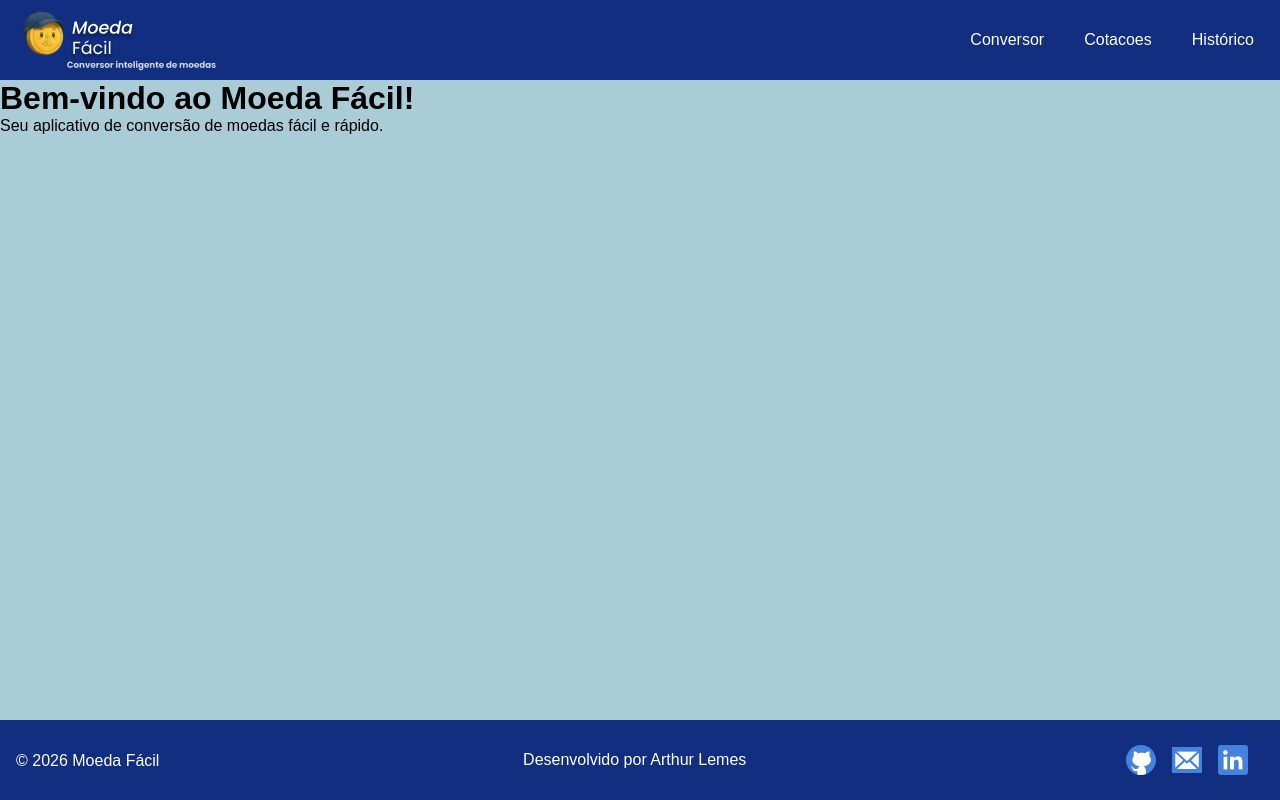
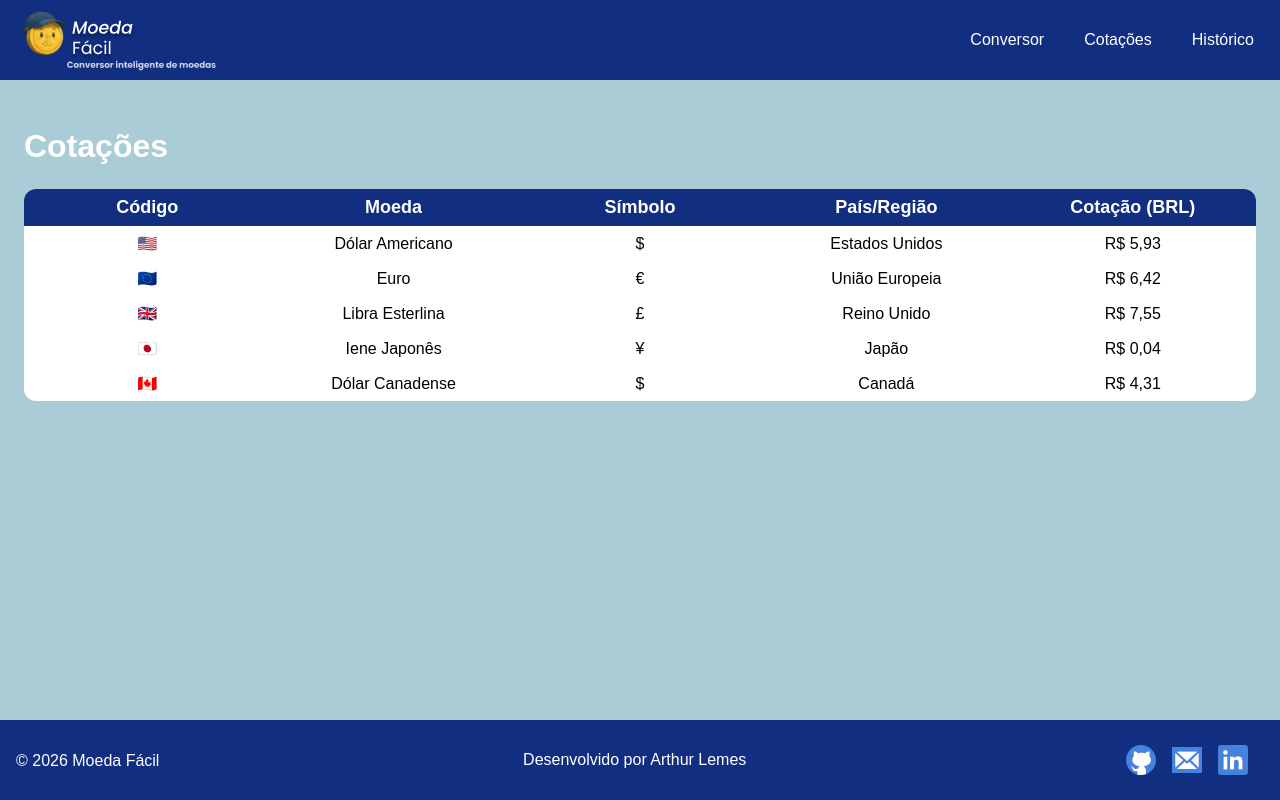
Before and after one commit to arthurp1910/moeda-facil, a React (Vite) app: page / in a window 1280 px wide. Built offline with nearby package versions, Linux system fonts and the light colour scheme.

Commit message:
feat: add Quotes page with currency table and styles, update routing

```diff
--- a/src/App.tsx
+++ b/src/App.tsx
@@ -1,6 +1,6 @@
 import { BrowserRouter, Routes, Route } from "react-router-dom";
 import BaseLayout from "./components/layout/BaseLayout";
-import Home from "./pages/Home";
+import Quotes from "./pages/Quotes";
 import CurrencyConverter from "./pages/CurrencyConverter";
 import ConversionHistory from "./pages/ConversionHistory";
 
@@ -9,7 +9,7 @@ export default function App() {
     <BrowserRouter>
       <Routes>
         <Route element={<BaseLayout />}>
-          <Route path="/" element={<Home />} />
+          <Route path="/" element={<Quotes />} />
           <Route path="/conversor" element={<CurrencyConverter />} />
           <Route path="/historico" element={<ConversionHistory />} />
         </Route>
--- a/src/components/layout/Navbar.tsx
+++ b/src/components/layout/Navbar.tsx
@@ -12,7 +12,7 @@ export default function Navbar() {
 
           <div className="menu">
             <NavLink to="/conversor">Conversor</NavLink>
-            <NavLink to="/">Cotacoes</NavLink>
+            <NavLink to="/">Cotações</NavLink>
             <NavLink to="/historico">Histórico</NavLink>
           </div>
     </nav>
--- /dev/null
+++ b/src/pages/Quotes.css
@@ -0,0 +1,32 @@
+
+.tituloquotes h1{
+    color: var(--color-text-light);
+    font-size: 32px;
+    font-weight: 700;
+    display: flex;
+    margin: 32px 24px 0 24px;
+    padding: 16px 16px 0 0;
+}
+.tabela {
+  width: calc(100% - 48px);
+  table-layout: fixed;
+  background-color: var(--color-white);
+  border-radius: 12px;
+  margin: 24px;
+  border-collapse: collapse;
+  overflow: hidden;
+}
+
+.tabela th,
+.tabela td {
+  width: 20%;
+  text-align: center;
+  padding: 8px;
+}
+
+.cabecalho {
+  background-color: var(--color-primary);
+  color: var(--color-text-light);
+  font-size: 18px;
+  font-weight: 300;
+}
--- /dev/null
+++ b/src/pages/Quotes.tsx
@@ -0,0 +1,65 @@
+import "./Quotes.css";
+
+export default function Quotes() {
+  return (
+
+    <section className="quotes">
+        <div className="tituloquotes">
+            <h1>Cotações</h1>
+        </div>
+        <table className="tabela">
+            <thead className="cabecalho">
+                <tr>
+                <th>Código</th>
+                <th>Moeda</th>
+                <th>Símbolo</th>
+                <th>País/Região</th>
+                <th>Cotação (BRL)</th>
+                </tr>
+            </thead>
+
+            <tbody className="corpo">
+                <tr>
+                <td>🇺🇸</td>
+                <td>Dólar Americano</td>
+                <td>$</td>
+                <td>Estados Unidos</td>
+                <td>R$ 5,93</td>
+                </tr>
+
+                <tr>
+                <td>🇪🇺</td>
+                <td>Euro</td>
+                <td>€</td>
+                <td>União Europeia</td>
+                <td>R$ 6,42</td>
+                </tr>
+
+                <tr>
+                <td>🇬🇧</td>
+                <td>Libra Esterlina</td>
+                <td>£</td>
+                <td>Reino Unido</td>
+                <td>R$ 7,55</td>
+                </tr>
+
+                <tr>
+                <td>🇯🇵</td>
+                <td>Iene Japonês</td>
+                <td>¥</td>
+                <td>Japão</td>
+                <td>R$ 0,04</td>
+                </tr>
+
+                <tr>
+                <td>🇨🇦</td>
+                <td>Dólar Canadense</td>
+                <td>$</td>
+                <td>Canadá</td>
+                <td>R$ 4,31</td>
+                </tr>
+            </tbody>
+        </table>
+    </section>
+  );
+}
```
